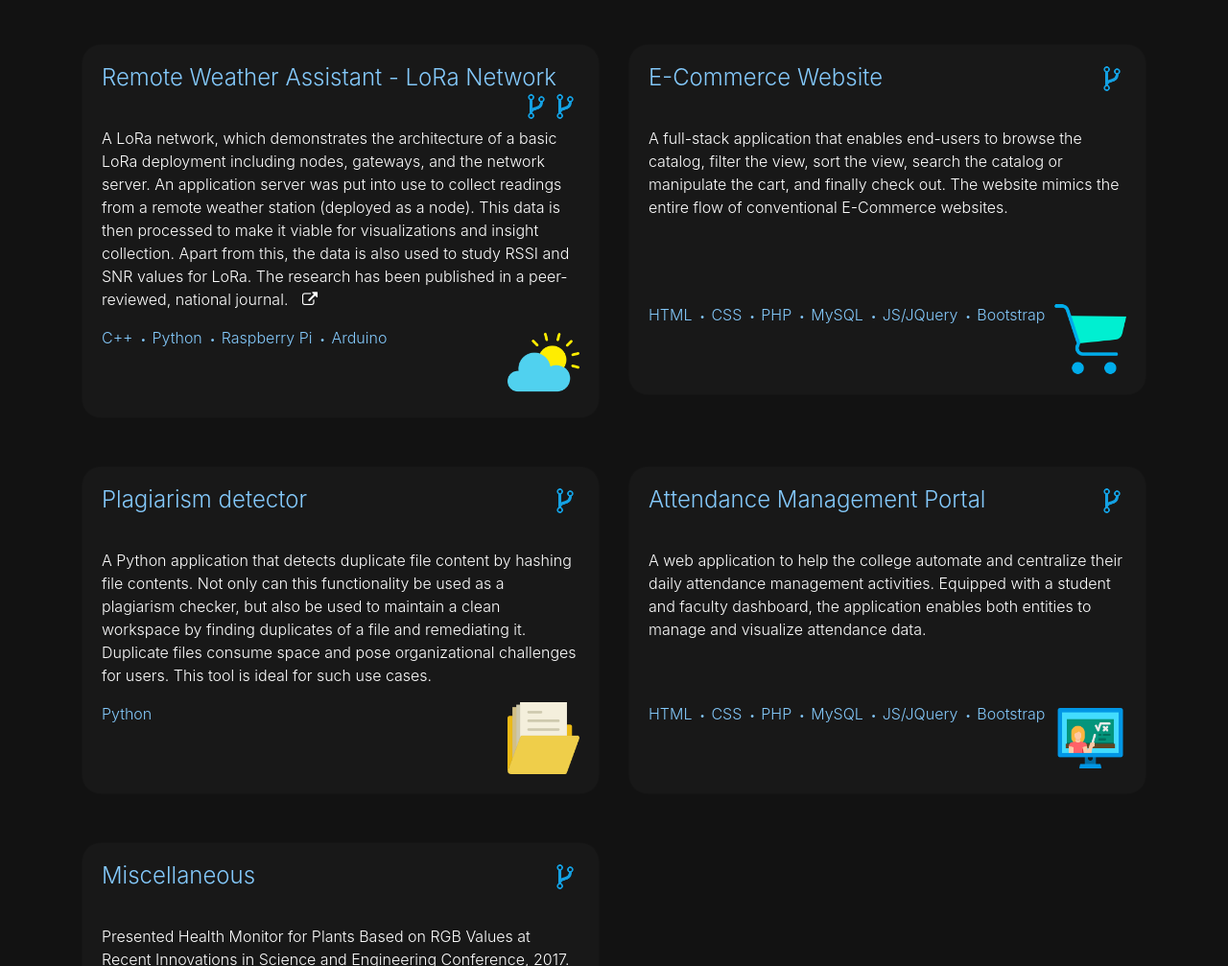
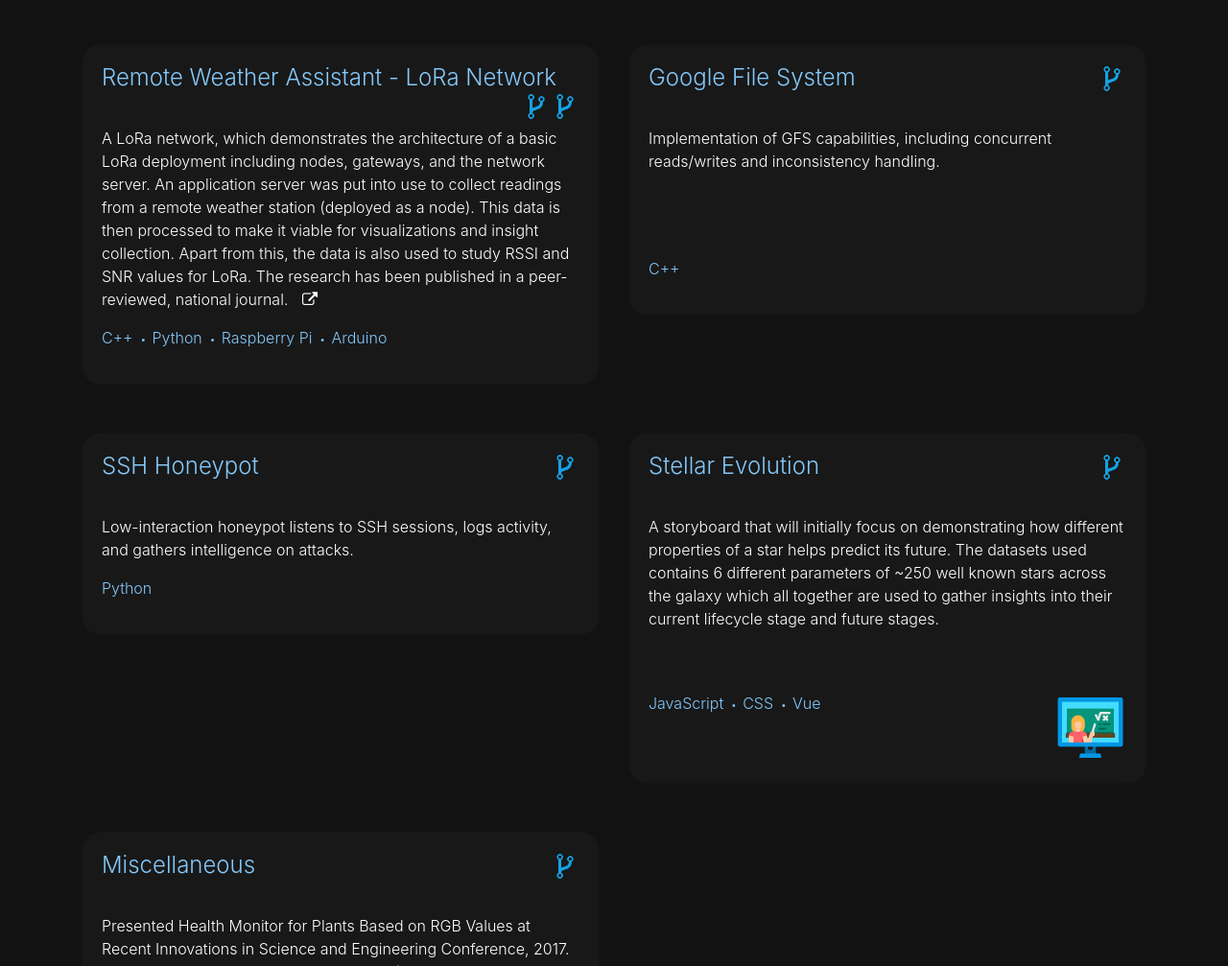
Before and after one commit to shimonaprabhu/Portfolio, a plain HTML site: page index.html in a window 1280 px wide. Shown: the part 880-1887 px from the top of the page at 96% size. Drawn offline with nearby package versions, Linux system fonts and the light colour scheme.

Commit message:
Update index.html

```diff
--- a/index.html
+++ b/index.html
@@ -89,7 +89,6 @@
                                 <li>Python</li>
                                 <li>Raspberry Pi</li>
                                 <li>Arduino</li>
-                            <img src="Images/weather.png" class="rounded float-right" width="75" height="75" alt="" loading="lazy">
                             </ul>
 
                         </div>
@@ -99,23 +98,17 @@
                 <div class="col-sm-6">
                     <div class="card slideanim" style="background-color:rgb(24, 24, 24); margin-bottom:50px; border-radius:20px;">
                         <div class="card-body hvr-bob">
-                            <h5 class="card-title" style="font-weight: 300;font-size:24px;">E-Commerce Website
-                                <a href="https://github.com/shimonaprabhu/phpecommerce" target="_blank" data-toggle="tooltip" data-placement="top" title="View the source code on Github">
+                            <h5 class="card-title" style="font-weight: 300;font-size:24px;">Google File System
+                                <a href="https://github.com/shimonaprabhu/GFSImplementationPart2" target="_blank" data-toggle="tooltip" data-placement="top" title="View the source code on Github">
                                     <img src="Images/Fork.png" class="rounded float-right" width="30" height="30" alt="" loading="lazy">
                                 </a>
                             </h5>
                             <br>
-                            <p class="card-text font-weight-light" style="color:rgb(255, 255, 255);">A full-stack application that enables end-users to browse the catalog, filter the view, sort the view, search the catalog or manipulate the cart, and finally check out. The website mimics the entire flow of conventional E-Commerce websites.
+                            <p class="card-text font-weight-light" style="color:rgb(255, 255, 255);">Implementation of GFS capabilities, including concurrent reads/writes and inconsistency handling.
                                 <br><br><br><br>
                             </p>
                             <ul class="list-horizontal font-weight-light">
-                                <li>HTML</li>
-                                <li>CSS</li>
-                                <li>PHP</li>
-                                <li>MySQL</li>
-                                <li>JS/JQuery</li>
-                                <li>Bootstrap</li>
-                            <img src="Images/shopping_cart.png" class="rounded float-right" width="75" height="75" alt="" loading="lazy">
+                                <li>C++</li>
                             </ul>
 
                         </div>
@@ -125,17 +118,16 @@
                 <div class="col-sm-6">
                     <div class="card slideanim" style="background-color:rgb(24, 24, 24); margin-bottom:50px; border-radius:20px;">
                         <div class="card-body hvr-bob">
-                            <h5 class="card-title" style="font-weight: 300;font-size:24px;">Plagiarism detector
-                                <a href="https://github.com/shimonaprabhu/fs" target="_blank" data-toggle="tooltip" data-placement="top" title="View the source code on Github">
+                            <h5 class="card-title" style="font-weight: 300;font-size:24px;">SSH Honeypot
+                                <a href="https://github.com/shimonaprabhu/SSHhoneypot" target="_blank" data-toggle="tooltip" data-placement="top" title="View the source code on Github">
                                     <img src="Images/Fork.png" class="rounded float-right" width="30" height="30" alt="" loading="lazy">
                                 </a>
                             </h5>
                             <br>
-                            <p class="card-text font-weight-light" style="color:rgb(255, 255, 255);">A Python application that detects duplicate file content by hashing file contents. Not only can this functionality be used as a plagiarism checker, but also be used to maintain a clean workspace by finding duplicates of a file and remediating it. Duplicate files consume space and pose organizational challenges for users. This tool is ideal for such use cases.
+                            <p class="card-text font-weight-light" style="color:rgb(255, 255, 255);">Low-interaction honeypot listens to SSH sessions, logs activity, and gathers intelligence on attacks.
                             </p>
                             <ul class="list-horizontal font-weight-light">
                                 <li>Python</li>
-                            <img src="Images/folder.png" class="rounded float-right" width="75" height="75" alt="" loading="lazy">
                             </ul>
 
 
@@ -146,22 +138,20 @@
                 <div class="col-sm-6">
                     <div class="card slideanim" style="background-color:rgb(24, 24, 24); margin-bottom:50px; border-radius:20px;">
                         <div class="card-body hvr-bob">
-                            <h5 class="card-title" style="font-weight: 300;font-size:24px;">Attendance Management Portal
-                                <a href="https://github.com/shimonaprabhu/AttendancePortal" target="_blank" data-toggle="tooltip" data-placement="top" title="View the source code on Github">
+                            <h5 class="card-title" style="font-weight: 300;font-size:24px;">Stellar Evolution
+                                <a href="https://github.com/shimonaprabhu/StellarEvolution" target="_blank" data-toggle="tooltip" data-placement="top" title="View the source code on Github">
                                     <img src="Images/Fork.png" class="rounded float-right" width="30" height="30" alt="" loading="lazy">
                                 </a>
                             </h5>
                             <br>
-                            <p class="card-text font-weight-light" style="color:rgb(255, 255, 255);">A web application to help the college automate and centralize their daily attendance management activities. Equipped with a student and faculty dashboard, the application enables both entities to manage and visualize attendance data.
+                            <p class="card-text font-weight-light" style="color:rgb(255, 255, 255);">A storyboard that will initially focus on demonstrating how different properties of a star helps predict its future. The datasets used contains 6 different parameters of ~250 well known stars across the galaxy which all together are used to gather insights into their current lifecycle stage and future stages.
+
                             </p>
                             <br><br>
                             <ul class="list-horizontal font-weight-light">
-                                <li>HTML</li>
+                                <li>JavaScript</li>
                                 <li>CSS</li>
-                                <li>PHP</li>
-                                <li>MySQL</li>
-                                <li>JS/JQuery</li>
-                                <li>Bootstrap</li>
+                                <li>Vue</li>
                              <img src="Images/attendance.png" class="rounded float-right" width="75" height="75" alt="" loading="lazy">
 
                             </ul>
```
